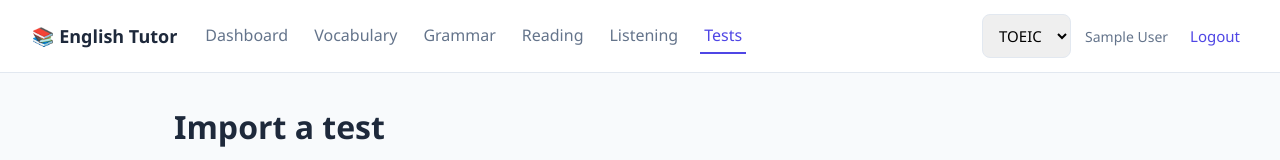
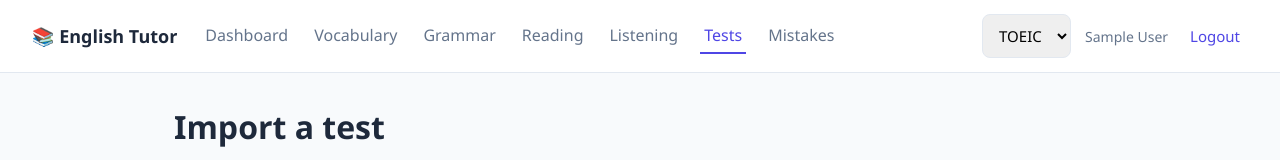
Before and after one commit to duongtranth/english-tutor, a React (Vite) app in the folder client/: page /tests/import in a window 1280 px wide. Shown: the top 160 px of the page. Built offline with nearby package versions, Linux system fonts and the light colour scheme; no server answers; sample sign-in values are in the browser's storage.

Commit message:
Add Mistakes navigation

```diff
--- a/client/src/components/NavBar.jsx
+++ b/client/src/components/NavBar.jsx
@@ -17,6 +17,7 @@ export default function NavBar() {
         <NavLink to="/reading">Reading</NavLink>
         <NavLink to="/listening">Listening</NavLink>
         <NavLink to="/tests">Tests</NavLink>
+        <NavLink to="/mistakes">Mistakes</NavLink>
       </div>
       <div className="navbar-right">
         <select value={examType} onChange={(e) => setExamType(e.target.value)}>
```
